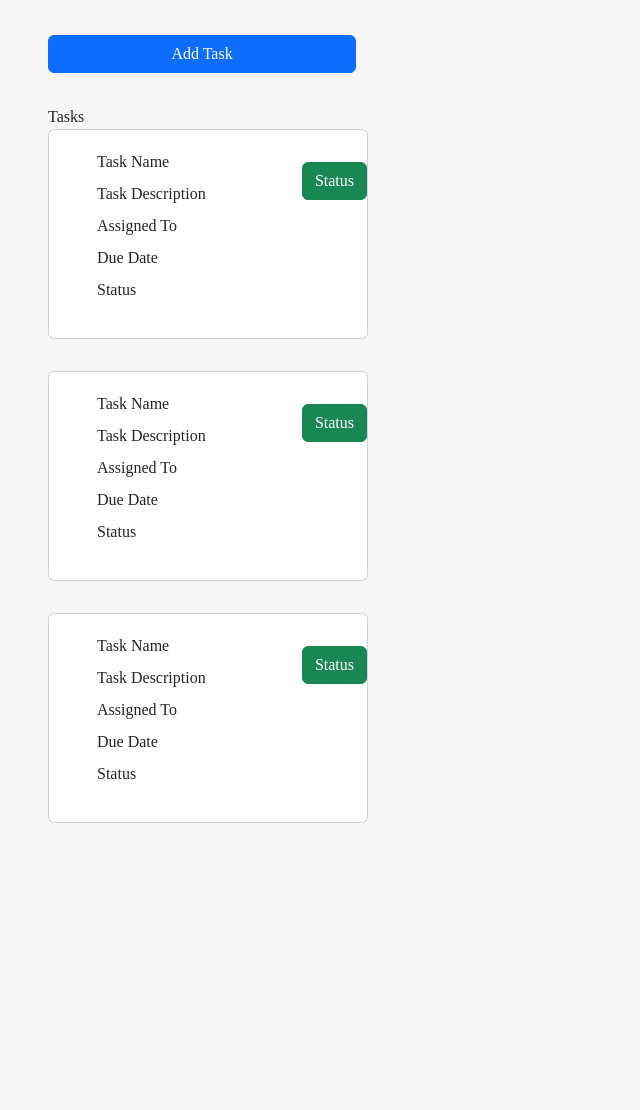
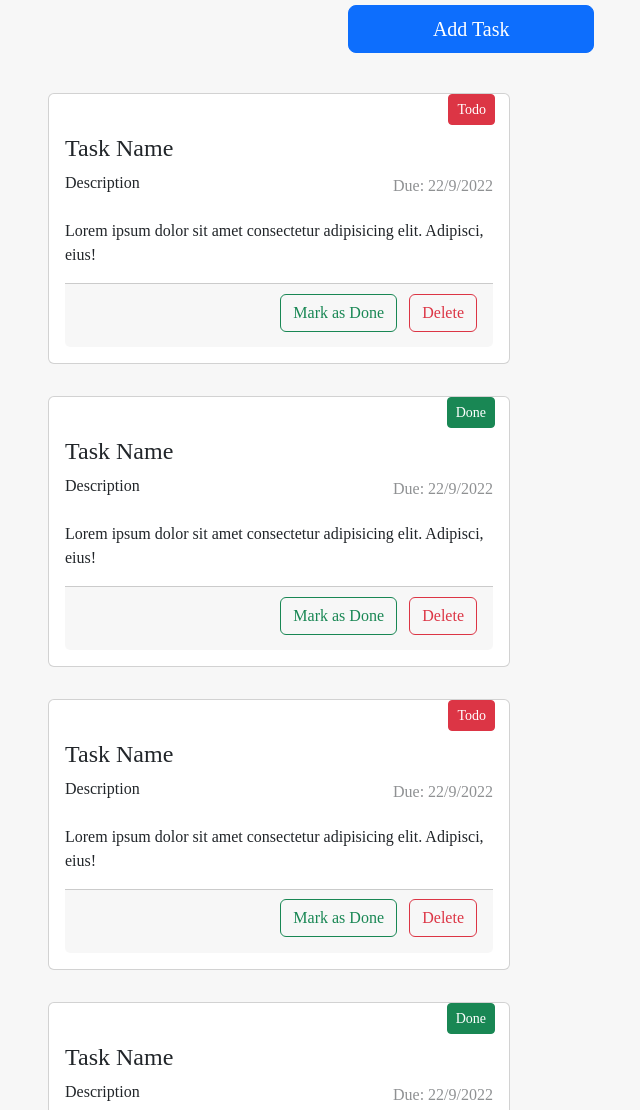
Before and after one commit to Nebiy-Negash/TODO-APP, a plain HTML site: page index.html in a window 1280 px wide. Shown: the part 379-1489 px from the top of the page, without its empty margins (284-924 px from the left). Before the commit the page ends 1202 px from the top, so only its background shows below. Drawn offline with nearby package versions, Linux system fonts and the light colour scheme; a web font is replaced by a local one.

Commit message:
added cards

```diff
--- a/assets/style.css
+++ b/assets/style.css
@@ -2,31 +2,73 @@
 body {
     background-color: hsl(0, 0%, 97%);
     font-family: 'Mohave';
-}
-body .container{
-    margin: auto;
-    margin-top: 30px
+    height: 200vh;
 }
 
-.current-tasks, .btn{
+h2{
+    font-style: bold;
+}
+
+body, .container{
+    margin: auto;
     margin-top: 2rem;
-    display: grid;
+}
+
+.container{
+    width: 50%;
+    align-items: center;
+}
+.add-task{
+    width: 40%;
+    margin-left: 15em;
+    margin-bottom: 2em;
+
+}
+.add-task:hover{
+    cursor: pointer;
+}
+
+.card:hover{
+    cursor: pointer;
+    box-shadow:10px 10px 20px ;
+}
+
+.card{
+    margin-bottom: 2em;
+}
+
+.card-body{
+    position: relative;
+}
+
+.todo{
+    position: absolute;
+    right: 1em;
+    top:0%;
+}
+
+.due{
+    position: absolute;
+    right: 1em;
+    top: 5em;
+    opacity: 0.5;
+}
+
+.card-footer{
+    position: relative;
+    height: 4em;
+}
 
 
-}
-.container{
-    width: 50%;
-    /* border: 1px solid red; */
-}
-.add-task{
-    width: 50%;
+.delete{
+    position: absolute;
+    right: 1em;
+    top: 0.6em;
+
 }
 
-.status{
+.done{
     position: absolute;
-    right: 0%;
-    top: 0%;
+    right: 6em;
+    top: 0.6em;
 }
-li{
-    line-height: 2em;
-}
--- a/index.html
+++ b/index.html
@@ -14,13 +14,13 @@
   <body>
     <div class="container">
         <div>
-            <h2>
+            <h2 >
                 New Task
             </h2>
         </div>
           <div class="mb-3">
-            <label for="exampleInput1" class="form-label">Name</label>
-            <input type="email" class="form-control" id="exampleInput1">
+            <label for="name" class="form-label">Name</label>
+            <input type="email" class="form-control" id="name">
           </div>
           <div class="mb-3">
             <label for="exampleTextarea1" class="form-label">Description</label>
@@ -38,58 +38,126 @@
             </div>
 
             <div class="d-grid">
-                <button class="btn btn-primary add-task" type="button">Add Task</button>
+                <button class="btn btn-primary btn-lg add-task" type="button">Add Task</button>
               </div>
 
       </div>
-        <div class="second-contianer">
-          <div class="current-tasks">
-            <span class="tasks-head">
-              Tasks
+      <div class="task-cards">
+                <div class="card card-1 w-75">
+                    <div class="card-body">
+                      <label for="due-date">
+                        <button class="btn btn-danger btn-sm todo">Todo</button>
+                      </label>
+                      <p class="due">Due: 22/9/2022</p>
+                      <h4 class="card-title">
+                        Task Name
+                      </h4>
+                      <span class="card-subtitle">
+                        Description
                       </span>
-            <div class="card" style="width: 20rem;">
-              <button type="button" class="btn btn-success status">Status</button>
-              <div class="card-body">
-                <ul class="list-group-flush">
-                  <li class="list-group-item">Task Name</li>
-                  <li class="list-group-item">Task Description</li>
-                  <li class="list-group-item">Assigned To</li>
-                  <li class="list-group-item">Due Date</li>
-                  <li class="list-group-item">Status</li>
-                </ul>
+                      <br>
+                      <br>
+                      <p class="card-text">
+                        Lorem ipsum dolor sit amet consectetur adipisicing elit. Adipisci, eius!
+                      </p>
+                      <div class="card-footer">
+                          <button class="btn btn-outline-success done ">Mark as Done</button>
+                          <button class="btn btn-outline-danger delete">Delete</button>
                       </div>
                     </div>
                   </div>
-          <div class="current-tasks">
-            <div class="card" style="width: 20rem;">
-              <button type="button" class="btn btn-success status">Status</button>
+                  <div class="card w-75">
                     <div class="card-body">
-                <ul class="list-group-flush">
-                  <li class="list-group-item">Task Name</li>
-                  <li class="list-group-item">Task Description</li>
-                  <li class="list-group-item">Assigned To</li>
-                  <li class="list-group-item">Due Date</li>
-                  <li class="list-group-item">Status</li>
-                </ul>
+                      <label for="due-date">
+                        <button class="btn btn-success btn-sm todo">Done</button>
+                      </label>
+                      <p class="due">Due: 22/9/2022</p>
+                      <h4 class="card-title">
+                        Task Name
+                      </h4>
+                      <span class="card-subtitle">
+                        Description
+                      </span>
+                      <br>
+                      <br>
+                      <p class="card-text">
+                        Lorem ipsum dolor sit amet consectetur adipisicing elit. Adipisci, eius!
+                      </p>
+                      <div class="card-footer">
+                        <button class="btn btn-outline-success done ">Mark as Done</button>
+                        <button class="btn btn-outline-danger delete">Delete</button>
                       </div>
                     </div>
                   </div>
-          <div class="current-tasks">
-            <div class="card" style="width: 20rem;">
-              <button type="button" class="btn btn-success status">Status</button>
+                  <div class="card w-75">
                     <div class="card-body">
-                <ul class="list-group-flush">
-                  <li class="list-group-item">Task Name</li>
-                  <li class="list-group-item">Task Description</li>
-                  <li class="list-group-item">Assigned To</li>
-                  <li class="list-group-item">Due Date</li>
-                  <li class="list-group-item">Status</li>
-                </ul>
+                      <label for="due-date">
+                        <button class="btn btn-danger btn-sm todo">Todo</button>
+                      </label>
+                      <p class="due">Due: 22/9/2022</p>
+                      <h4 class="card-title">
+                        Task Name
+                      </h4>
+                      <span class="card-subtitle">
+                        Description
+                      </span>
+                      <br>
+                      <br>
+                      <p class="card-text">
+                        Lorem ipsum dolor sit amet consectetur adipisicing elit. Adipisci, eius!
+                      </p>
+                      <div class="card-footer">
+                        <button class="btn btn-outline-success done ">Mark as Done</button>
+                        <button class="btn btn-outline-danger delete">Delete</button>
+                      </div>
+                    </div>
+                  </div>
+                  <div class="card w-75">
+                    <div class="card-body">
+                      <label for="due-date">
+                        <button class="btn btn-success btn-sm todo">Done</button>
+                      </label>
+                      <p class="due">Due: 22/9/2022</p>
+                      <h4 class="card-title">
+                        Task Name
+                      </h4>
+                      <span class="card-subtitle">
+                        Description
+                      </span>
+                      <br>
+                      <br>
+                      <p class="card-text">
+                        Lorem ipsum dolor sit amet consectetur adipisicing elit. Adipisci, eius!
+                      </p>
+                      <div class="card-footer">
+                        <button class="btn btn-outline-success done ">Mark as Done</button>
+                        <button class="btn btn-outline-danger delete">Delete</button>
+                      </div>
+                    </div>
+                  </div>
+                  <div class="card w-75">
+                    <div class="card-body">
+                      <label for="due-date">
+                        <button class="btn btn-danger btn-sm todo">Todo</button>
+                      </label>
+                      <p class="due">Due: 22/9/2022</p>
+                      <h4 class="card-title">
+                        Task Name
+                      </h4>
+                      <span class="card-subtitle">
+                        Description
+                      </span>
+                      <br>
+                      <br>
+                      <p class="card-text">
+                        Lorem ipsum dolor sit amet consectetur adipisicing elit. Adipisci, eius!
+                      </p>
+                      <div class="card-footer">
+                        <button class="btn btn-outline-success done ">Mark as Done</button>
+                        <button class="btn btn-outline-danger delete">Delete</button>
                       </div>
                     </div>
                   </div>
                 </div>
   </body>
-
-</body>
 </html>
```
Also changed, not shown: images/Screen Shot .png (added), 3 other files. Lines whose indentation alone changed are shown as unchanged.
